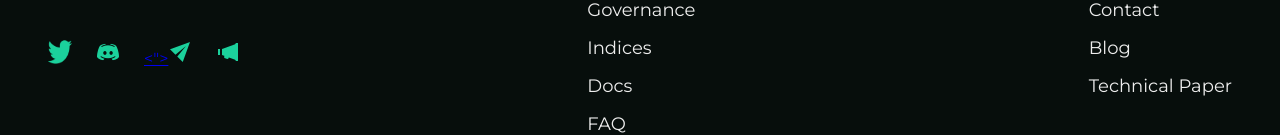
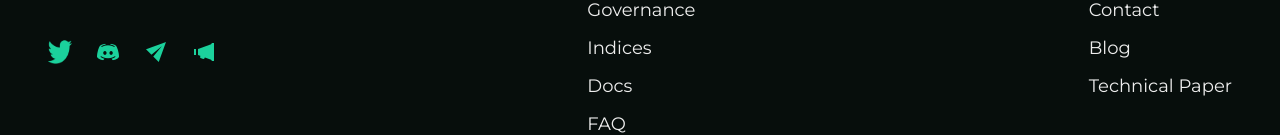
Before and after one commit to PhanesNetwork/Phanes-Network-Nuxt2-web-main, a Nuxt app: page / in a window 1280 px wide. Shown: the part 8341-8476 px from the top of the page. Built offline with nearby package versions, Linux system fonts and the light colour scheme.

Commit message:
Update FooterComp.vue

```diff
--- a/components/FooterComp.vue
+++ b/components/FooterComp.vue
@@ -6,7 +6,7 @@
               <div class="social-icons">
                   <a href="https://twitter.com/phanes_network" target="_blank"><img src="~/assets/Twitter.png" alt=""></a>
                   <a href=""><img src="~/assets/discord.png" alt=""></a>
-                  <a href="https://t.me/phanesnetwork" target="_blank"><"><img src="~/assets/telegram.png" alt=""></a>
+                  <a href="https://t.me/phanesnetwork" target="_blank"><img src="~/assets/telegram.png" alt=""></a>
                   <a href="https://t.me/phanesnetwork_anns"target="_blank"><img src="~/assets/announcement.png" alt=""></a>
               </div>
 
```
